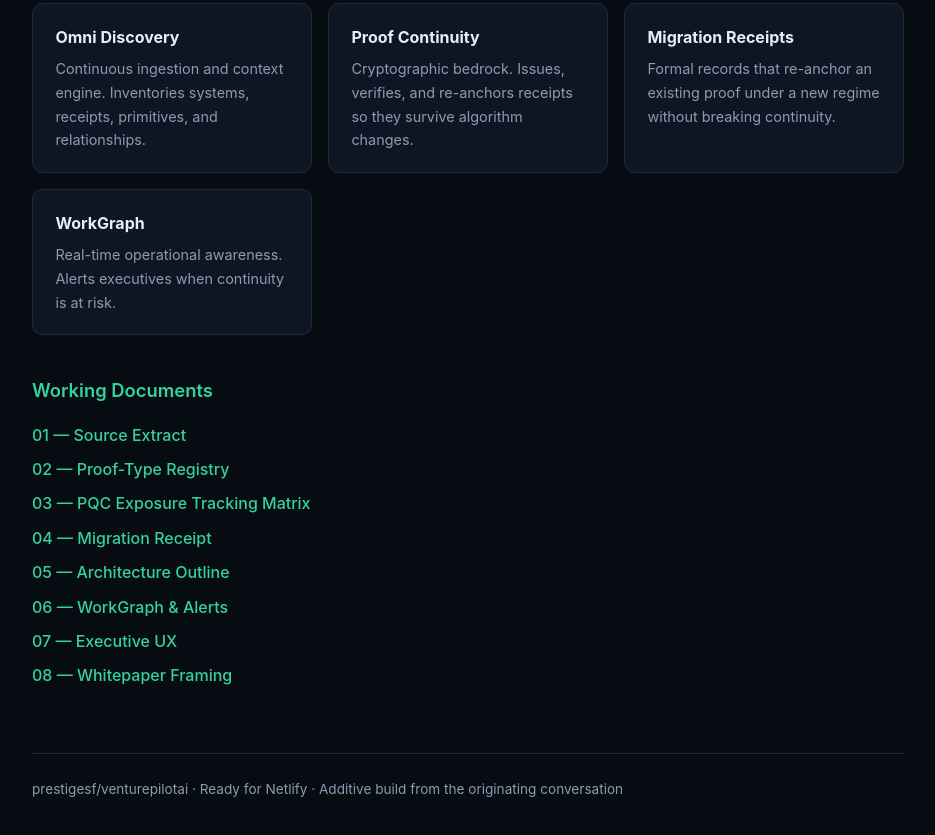
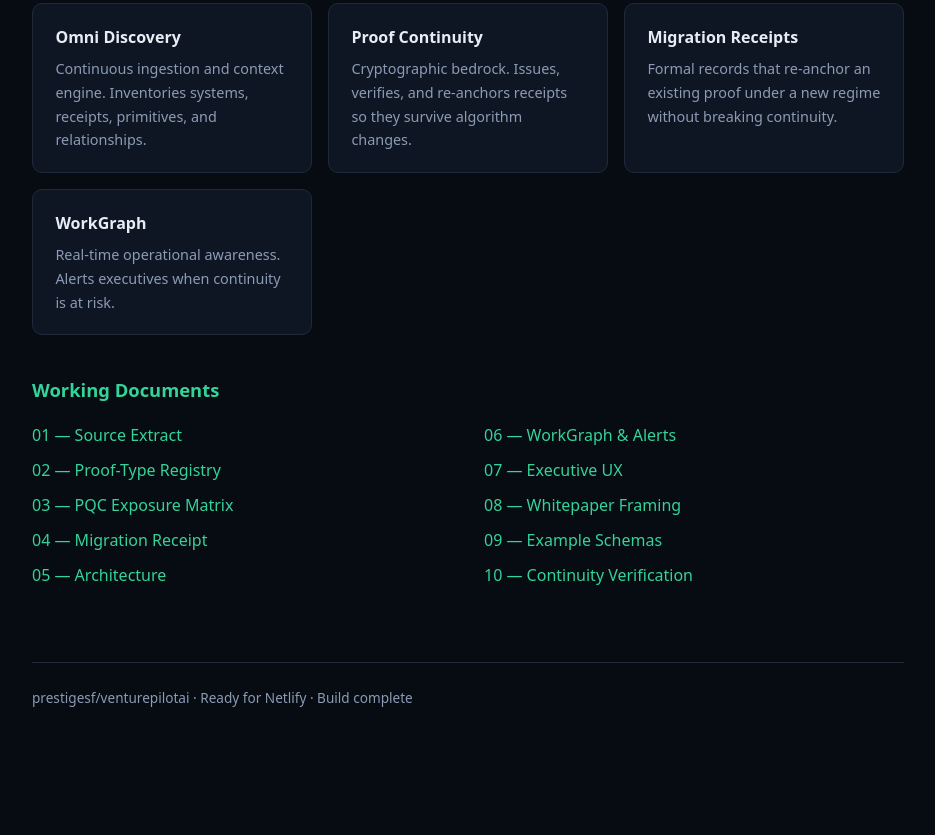
Before and after one commit to prestigesf/venturepilotai, a plain HTML site: page index.html in a window 1280 px wide. Shown: the part 421-1256 px from the top of the page, without its empty margins (172-1107 px from the left). After the commit the page ends 1210 px from the top, so only its background shows below. Drawn offline with Linux system fonts and the light colour scheme.

Commit message:
Update landing page and README with complete document set — build complete

```diff
--- a/index.html
+++ b/index.html
@@ -17,7 +17,7 @@
     }
     * { box-sizing: border-box; margin: 0; padding: 0; }
     body {
-      font-family: 'Inter', system-ui, -apple-system, sans-serif;
+      font-family: system-ui, -apple-system, BlinkMacSystemFont, 'Segoe UI', sans-serif;
       background: var(--bg);
       color: var(--fg);
       line-height: 1.65;
@@ -40,7 +40,6 @@
     .lead { font-size: 1.15rem; color: var(--muted); max-width: 640px; }
     h2 { font-size: 1.15rem; color: var(--accent); margin: 2.5rem 0 1rem; font-weight: 600; }
     p, li { color: var(--muted); margin-bottom: 0.7rem; }
-    ul { padding-left: 1.2rem; margin-bottom: 1.5rem; }
     .grid {
       display: grid;
       grid-template-columns: repeat(auto-fit, minmax(260px, 1fr));
@@ -57,10 +56,11 @@
     .card p { font-size: 0.9rem; margin: 0; }
     a { color: var(--accent); text-decoration: none; }
     a:hover { text-decoration: underline; }
-    .docs { list-style: none; padding: 0; }
-    .docs li { margin-bottom: 0.5rem; }
+    .docs { list-style: none; padding: 0; columns: 2; column-gap: 2rem; }
+    .docs li { margin-bottom: 0.55rem; break-inside: avoid; }
     .docs a { font-weight: 500; }
     footer { margin-top: 4rem; padding-top: 1.5rem; border-top: 1px solid var(--border); font-size: 0.85rem; color: var(--muted); }
+    @media (max-width: 600px) { .docs { columns: 1; } h1 { font-size: 1.7rem; } }
   </style>
 </head>
 <body>
@@ -102,16 +102,18 @@
     <ul class="docs">
       <li><a href="docs/01-source-extract.md">01 — Source Extract</a></li>
       <li><a href="docs/02-proof-type-registry.md">02 — Proof-Type Registry</a></li>
-      <li><a href="docs/03-pqc-exposure-tracking-matrix.md">03 — PQC Exposure Tracking Matrix</a></li>
+      <li><a href="docs/03-pqc-exposure-tracking-matrix.md">03 — PQC Exposure Matrix</a></li>
       <li><a href="docs/04-migration-receipt-concept.md">04 — Migration Receipt</a></li>
-      <li><a href="docs/05-architecture-outline.md">05 — Architecture Outline</a></li>
+      <li><a href="docs/05-architecture-outline.md">05 — Architecture</a></li>
       <li><a href="docs/06-workgraph-alerts.md">06 — WorkGraph & Alerts</a></li>
       <li><a href="docs/07-executive-ux.md">07 — Executive UX</a></li>
       <li><a href="docs/08-whitepaper-framing.md">08 — Whitepaper Framing</a></li>
+      <li><a href="docs/09-example-schemas.md">09 — Example Schemas</a></li>
+      <li><a href="docs/10-continuity-verification.md">10 — Continuity Verification</a></li>
     </ul>
 
     <footer>
-      prestigesf/venturepilotai · Ready for Netlify · Additive build from the originating conversation
+      prestigesf/venturepilotai · Ready for Netlify · Build complete
     </footer>
   </div>
 </body>
```
Also changed, not shown: README.md.
